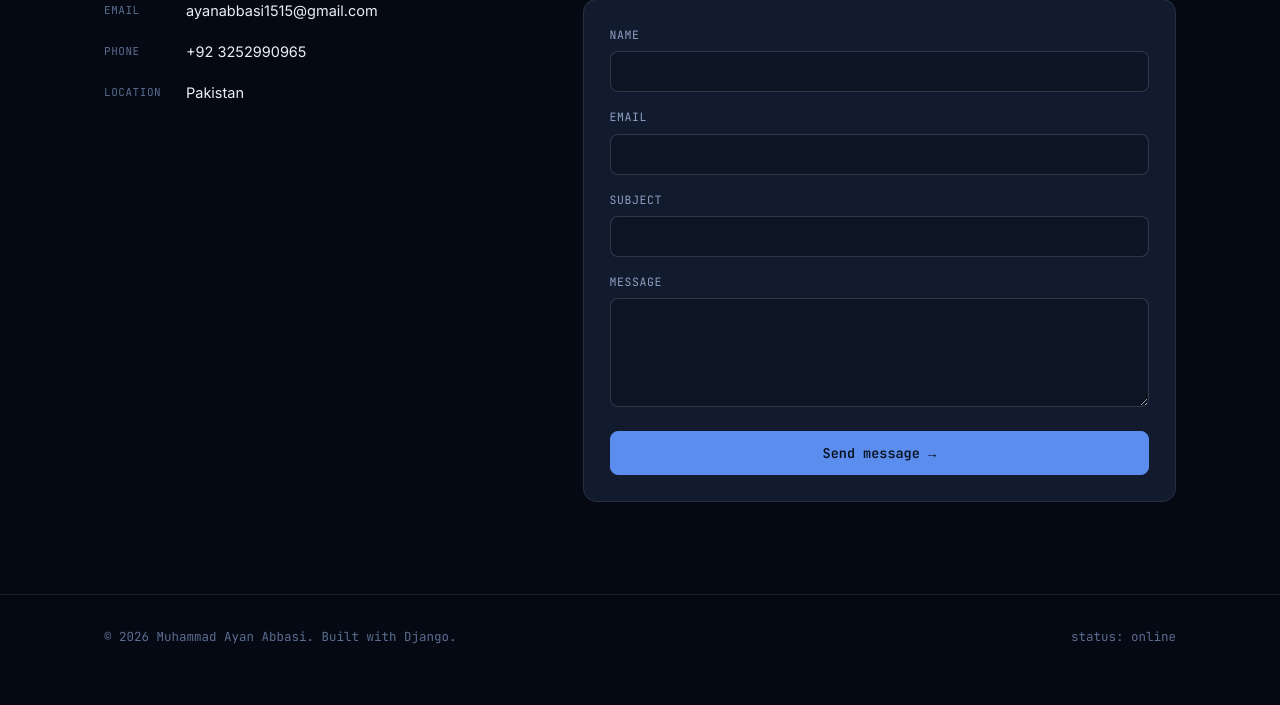
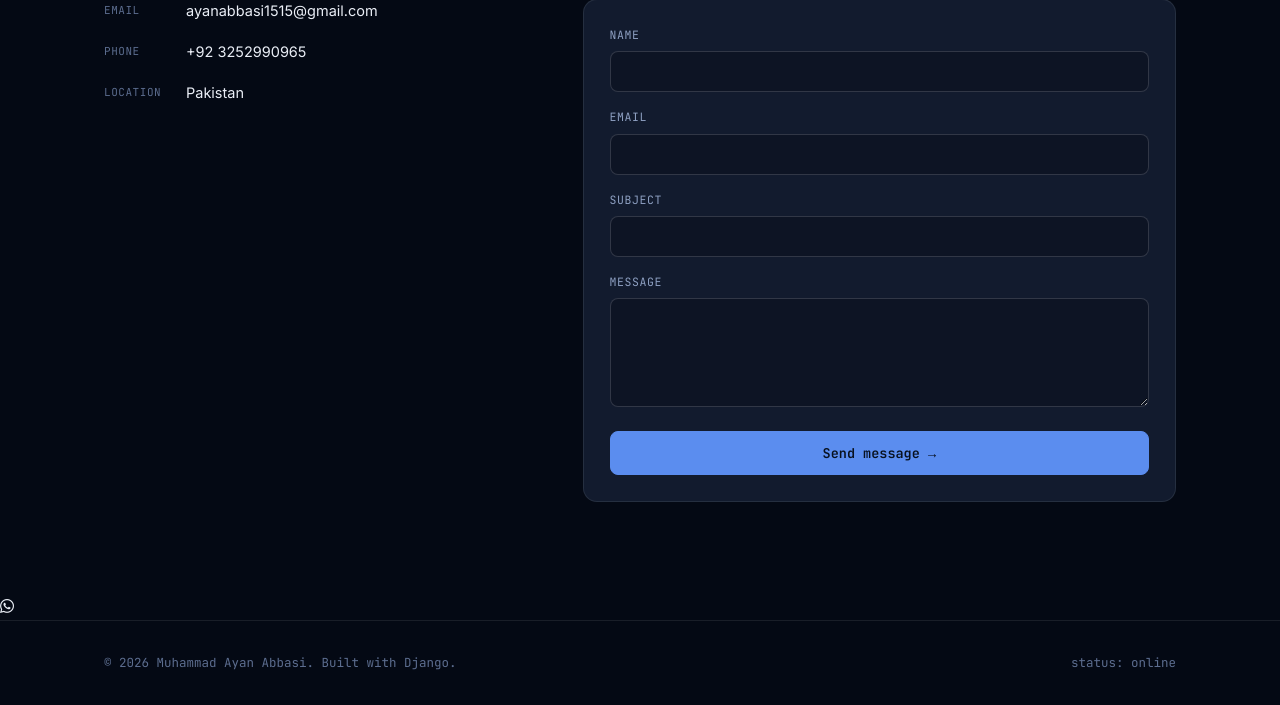
Before and after one commit to rajasalman05/ayan_portfolio, a Django app: page / in a window 1280 px wide. Shown: the part 4245-4950 px from the top of the page. Before the commit the page ends 4889 px from the top, so only its background shows below. Run offline with Django 5.2, Linux system fonts and the light colour scheme; data comes from the database, SQL or seed files in the repository.

Commit message:
Updated WhatsApp button link with Ayan's phone number

```diff
--- a/templates/portfolio/index.html
+++ b/templates/portfolio/index.html
@@ -234,10 +234,17 @@
 
 <!-- Floating WhatsApp Button -->
 {% if profile.whatsapp_url %}
-  <a href="{{ profile.whatsapp_url }}" target="_blank" rel="noopener" class="whatsapp-float">
+  <a href="{{ profile.whatsapp_url }}" target="_blank" rel="noopener" class="whatsapp-float" aria-label="Chat on WhatsApp">
+    <i class="fab fa-whatsapp"></i>
+  </a>
+{% else %}
+  <a href="https://wa.me/923252990965" target="_blank" rel="noopener" class="whatsapp-float" aria-label="Chat on WhatsApp">
     <i class="fab fa-whatsapp"></i>
   </a>
 {% endif %}
+
+<!-- FontAwesome Icons for WhatsApp Button -->
+<link rel="stylesheet" href="https://cdnjs.cloudflare.com/ajax/libs/font-awesome/6.4.0/css/all.min.css">
 
 <!-- FontAwesome Icons for WhatsApp Button -->
 <link rel="stylesheet" href="https://cdnjs.cloudflare.com/ajax/libs/font-awesome/6.4.0/css/all.min.css">
```
